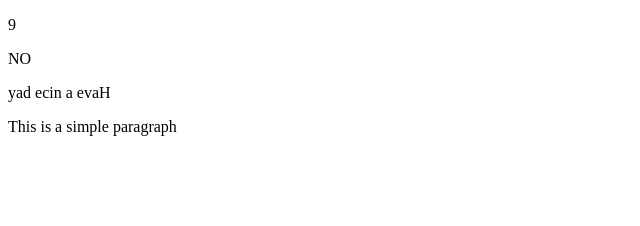
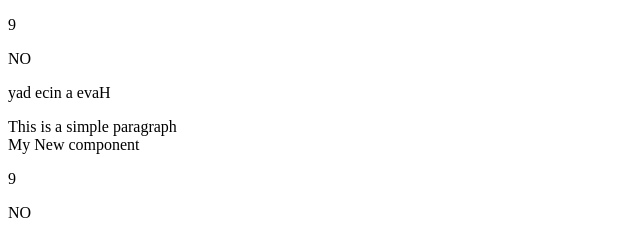
Before and after one commit to santoshkbrj/Vuejs_Tutorial, a Vue app in the folder vue-project/: page / in a window 1280 px wide. Shown: the top 226 px of the page, without its empty margins (0-640 px from the left). Built offline with nearby package versions, Linux system fonts and the light colour scheme.

Commit message:
We can create one or more app component as per requirement in root level.

```diff
--- a/vue-project/index.html
+++ b/vue-project/index.html
@@ -8,6 +8,7 @@
   </head>
   <body>
     <div id="app"></div>
+    <div id="app2"></div>
     <script type="module" src="/src/main.js"></script>
   </body>
 </html>
--- a/vue-project/src/App.vue
+++ b/vue-project/src/App.vue
@@ -13,6 +13,7 @@ const message = 'Have a nice day'
     <p>{{ message.split('').reverse().join('') }}</p>
 
     <div :id="`list-${id}`">This is a simple paragraph</div>
+    <my-component/>
   </div>
 </template>
 
--- /dev/null
+++ b/vue-project/src/components/MyComponent.vue
@@ -0,0 +1,13 @@
+<template lang="">
+    <div>
+        My New component
+    </div>
+</template>
+<script>
+export default {
+
+}
+</script>
+<style lang="">
+
+</style>
--- a/vue-project/src/main.js
+++ b/vue-project/src/main.js
@@ -1,5 +1,14 @@
 
 import { createApp } from 'vue'
 import App from './App.vue'
+import MyComponent from './components/MyComponent.vue';
 
-createApp(App).mount('#app')
+const app = createApp(App)
+
+
+app.component('MyComponent', MyComponent);
+
+app.mount('#app');
+
+const app2 = createApp(App)
+app2.mount('#app2');
```
